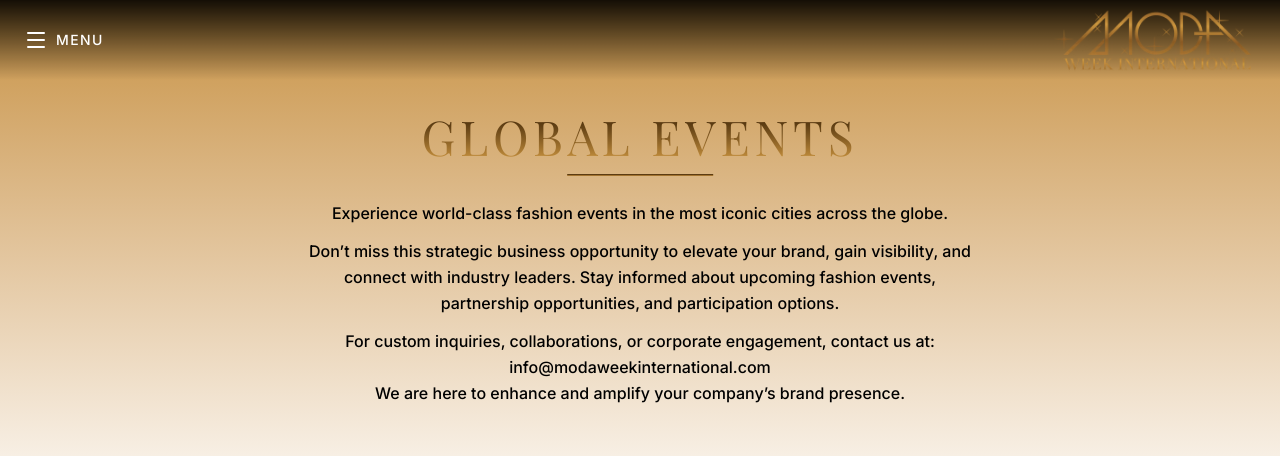
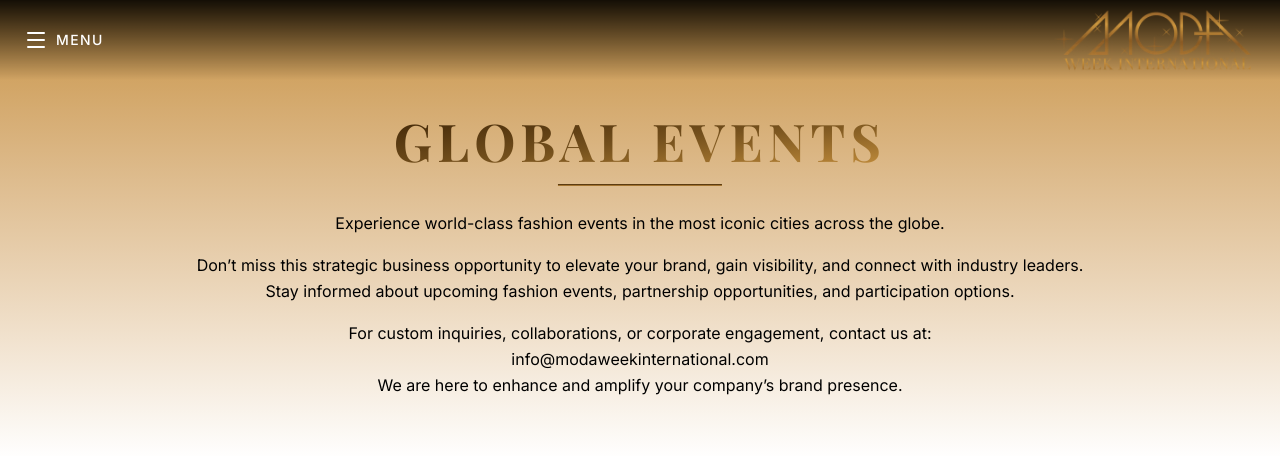
Before and after one commit to sachin9272/Moda-week-International, a React (Vite) app in the folder userPanel/: page /events in a window 1280 px wide. Shown: the top 456 px of the page. Built offline with nearby package versions, Linux system fonts and the light colour scheme; grey boxes are pictures that could not be loaded; a web font is replaced by a local one.

Commit message:
Updated Fashion Details page

```diff
--- a/userPanel/src/pages/fashionEvents/FashionEvents.jsx
+++ b/userPanel/src/pages/fashionEvents/FashionEvents.jsx
@@ -1,4 +1,4 @@
-import React, { useState } from "react";
+import React, { useState, useEffect } from "react";
 import Navbar from "../../components/Navbar.jsx";
 import { Link } from "react-router-dom";
 import { Calendar, Mail, MapPin, Phone } from "lucide-react";
@@ -178,30 +178,31 @@
   const calendarData = activeTab === "upcoming" ? upcomingEvents : pastEvents;
 
   return (
-    <div className="bg-black text-white min-h-screen font-sans">
+    <div className="text-white min-h-screen font-sans">
       {/* Navbar */}
       <Navbar />
 
       {/* Hero / Global Events Section */}
-      <div className="bg-gradient-to-b from-[#C7913E] to-white text-black">
+      <div className="bg-gradient-to-b from-[#C7913E] to-white text-black h-[460px]">
         <div className="max-w-7xl mx-auto px-4 pt-28 pb-16">
           {/* Header */}
-          <div className="text-center mb-16 max-w-2xl mx-auto">
-            <h1 className="relative inline-block md:text-5xl text-4xl font-light tracking-widest mb-10 bg-linear-to-b from-[#3C2306] to-[#C7913E] bg-clip-text text-transparent !font-playfair">
+          <div className="text-center mb-16 max-w-9xl mx-auto">
+            <h1 className="relative inline-block md:text-[52px] font-bold text-4xl tracking-widest mb-10 bg-linear-to-br from-[#3C2306] via-[#734F1C] to-[#C7913E] bg-clip-text text-transparent !font-playfair">
               GLOBAL EVENTS
               <span className="absolute left-1/2 -bottom-4 w-1/3 h-0.5 -translate-x-1/2 bg-linear-to-b from-[#3C2306] to-[#C7913E]"></span>
             </h1>
 
-            <p className="text-black max-w-3xl mx-auto leading-relaxed mb-3 font-medium">
+            <p className="text-black max-w-3xl mx-auto leading-relaxed mb-4 !font-montserrat">
               Experience world-class fashion events in the most iconic cities across the globe.
             </p>
-            <p className="text-black max-w-3xl mx-auto leading-relaxed mb-3 font-medium">
+            <p className="text-black max-w-4xl mx-auto leading-relaxed mb-4 !font-montserrat">
               Don’t miss this strategic business opportunity to elevate your brand, gain visibility, and connect with industry leaders. Stay informed about upcoming fashion events, partnership opportunities, and participation options.
             </p>
-            <p className="text-black max-w-3xl mx-auto leading-relaxed mb-3 font-medium">
+            <p className="text-black max-w-3xl mx-auto leading-relaxed mb-4 !font-montserrat">
               For custom inquiries, collaborations, or corporate engagement, contact us at: <br />
               info@modaweekinternational.com <br />
-              We are here to enhance and amplify your company’s brand presence.            </p>
+              We are here to enhance and amplify your company’s brand presence.
+            </p>
           </div>
 
           {/* Events Grid */}
@@ -253,7 +254,7 @@
           {/* Content Wrapper */}
           <div className="relative z-10 max-w-6xl mx-auto">
 
-            <h2 className="text-center text-4xl md:text-5xl font-[Playfair_Display] mb-8 grad-text-rev">
+            <h2 className="text-center text-4xl md:text-5xl !font-playfair mb-8 grad-text-rev grad-bg">
               RUNWAY CALENDAR
             </h2>
 
@@ -335,11 +336,11 @@
       <div id="contact-us" className="py-20 px-4 bg-[#F5F5F5]">
         <div className="max-w-6xl mx-auto">
           <div className="text-center mb-12">
-            <h2 className="text-4xl md:text-5xl font-[Playfair_Display] text-[#C7913E] mb-4">
+            <h2 className="text-4xl md:text-5xl !font-playfair text-[#C7913E] mb-4">
               GET IN TOUCH
             </h2>
             <div className="w-24 h-px grad-bg mx-auto mb-4"></div>
-            <p className="text-gray-500 tracking-widest text-sm">
+            <p className="text-gray-500">
               Connect with us to learn more about MODA Week International
             </p>
           </div>
```
